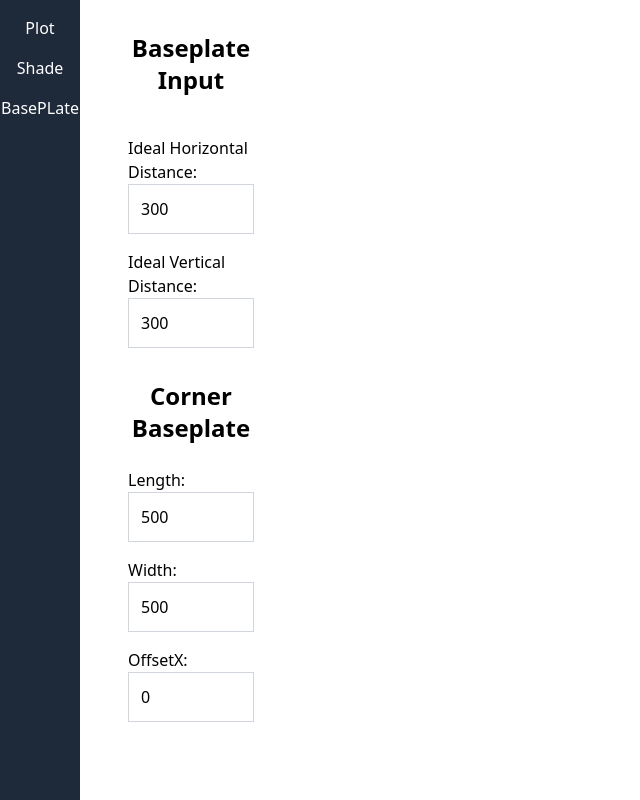
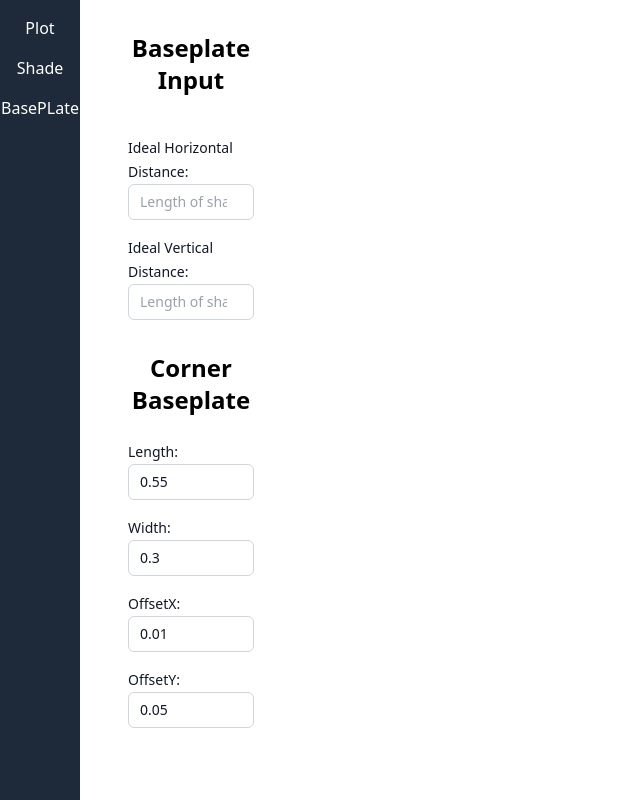
Before and after one commit to RishiDhimmar/shed-frontend, a React (Vite) app: page / in a window 1280 px wide. Both pictures are taken after a click on the button "BasePLate". Shown: the whole page, without its empty margins (0-640 px from the left). Built offline with nearby package versions, Linux system fonts and the light colour scheme.

Commit message:
cornerplates added

```diff
--- a/src/components/threeenv/Helpers/BaseplateDimensions.tsx
+++ b/src/components/threeenv/Helpers/BaseplateDimensions.tsx
@@ -4,7 +4,7 @@ import baseplateStore from "../../../stores/BasePlateStore";
 import { observer } from "mobx-react-lite";
 
 const BaseplateDimensions = observer(({ type }: any)  => {
-  const config = baseplateStore.config.baseplateDimensions[type];
+  const config = baseplateStore.config[type]
   return (
     <>
       <InputNumber
--- a/src/components/threeenv/Helpers/InputNumber.tsx
+++ b/src/components/threeenv/Helpers/InputNumber.tsx
@@ -1,14 +1,15 @@
 function InputNumber({ label, value, onChange }: any) {
   return (
     <>
-      <div className="mb-4 flex-col">
-        <label>{label}</label>
+      <div className="mb-4 flex-col gap-4">
+        <label className="block text-sm/6 font-medium text-gray-900">{label}</label>
         <input
           type="number"
           placeholder="Length of shade (in meters)"
-          value={value }
+          value={value}
+          step={0.01}
           onChange={(e) => onChange(Number(e.target.value))}
-          className="w-full p-3  border border-gray-300 focus:outline-none focus:ring-2 focus:ring-blue-400"
+          className="block w-full rounded-md bg-white px-3 py-1.5 text-base text-gray-900 outline-1 -outline-offset-1 outline-gray-300 placeholder:text-gray-400 focus:outline-2 focus:-outline-offset-2 focus:outline-indigo-600 sm:text-sm/6"
         />
       </div>
     </>
--- /dev/null
+++ b/src/components/threeenv/setUp/BasePlateVisualizer.tsx
@@ -0,0 +1,25 @@
+import React, { useEffect } from "react";
+import { observer } from "mobx-react-lite";
+import { Line } from "@react-three/drei";
+import baseplateStore from "../../../stores/BasePlateStore";
+import { getClosedPoints } from "../../../utils/geometryUtils";
+
+const BasePlateVisualizer = observer(() => {
+  useEffect(() => {
+    baseplateStore.generateCornerPlatePoints();
+  }, []);
+
+  return (
+    <>
+      {baseplateStore.basePlates.map((baseplate) => (
+        <Line
+          points={getClosedPoints(baseplate.points)}
+          color="blue"
+          key={baseplate.id}
+        />
+      ))}
+    </>
+  );
+});
+
+export default BasePlateVisualizer;
--- a/src/components/threeenv/setUp/ShadeVisualizer.tsx
+++ b/src/components/threeenv/setUp/ShadeVisualizer.tsx
@@ -3,6 +3,8 @@ import { Line } from "@react-three/drei";
 import { observer } from "mobx-react-lite";
 import { getClosedPoints } from "../../../utils/geometryUtils";
 import wallStore from "../../../stores/WallStore";
+import baseplateStore from "../../../stores/BasePlateStore";
+import BasePlateVisualizer from "./BasePlateVisualizer";
 
 const ShadeVisualizer = observer(() => {
   return (
@@ -22,6 +24,8 @@ const ShadeVisualizer = observer(() => {
           />
         </>
       )}
+
+      <BasePlateVisualizer />
     </>
   );
 });
--- a/src/stores/BasePlateStore.tsx
+++ b/src/stores/BasePlateStore.tsx
@@ -1,86 +1,129 @@
-import { makeAutoObservable } from "mobx";
+import { makeAutoObservable, observable, action, runInAction } from "mobx";
+import wallStore from "./WallStore";
+import { getRectanglePoints } from "../utils/geometryUtils";
 
-type BaseplateType = "corner" | "horizontal" | "vertical";
+export type BaseplateType = "corner" | "horizontal" | "vertical";
 
 interface Baseplate {
   id: string;
+  x: number;
+  y: number;
   type: BaseplateType;
+  points: number[][]; // Shape points
+}
+
+interface BaseplateConfig {
   width: number;
   length: number;
-  offsetX: number;
-  offsetY: number;
+  offsetX?: number;
+  offsetY?: number;
 }
 
 class BaseplateStore {
-  config = {
-    idealHorizontalDistance: 300,
-    idealVerticalDistance: 300,
-    baseplateDimensions: {
-      corner: { width: 500, length: 500, offsetX: 0, offsetY: 0 },
-      horizontal: { width: 1000, length: 200, offsetX: 0 },
-      vertical: { width: 200, length: 1000, offsetY: 0 },
-    },
-  };
+  config: Record<BaseplateType, BaseplateConfig> = observable({
+    corner: { width: 0.3, length: 0.55, offsetX: 0.01, offsetY: 0.05 },
+    horizontal: { width: 0.3, length: 0.55, offsetX: 0.01, offsetY: 0 },
+    vertical: { width: 0.25, length: 0.3, offsetX: 0, offsetY: 0.01 },
+  });
 
   basePlates: Baseplate[] = [];
 
   constructor() {
-    makeAutoObservable(this);
+    makeAutoObservable(this, {
+      setLength: action,
+      setWidth: action,
+      setOffsetX: action,
+      setOffsetY: action,
+      generateCornerPlateCenters: action,
+      generateCornerPlatePoints: action,
+    });
   }
 
   setLength(type: BaseplateType, newLength: number) {
-    console.log(type, newLength);
-    this.config = {
-      ...this.config,
-      baseplateDimensions: {
-        ...this.config.baseplateDimensions,
-        [type]: { ...this.config.baseplateDimensions[type], length: newLength },
-      },
-    };
+    runInAction(() => {
+      this.config[type].length = newLength;
+      this.generateCornerPlatePoints();
+    });
   }
 
   setWidth(type: BaseplateType, newWidth: number) {
-    this.config = {
-      ...this.config,
-      baseplateDimensions: {
-        ...this.config.baseplateDimensions,
-        [type]: { ...this.config.baseplateDimensions[type], width: newWidth },
-      },
-    };
+    runInAction(() => {
+      this.config[type].width = newWidth;
+      this.generateCornerPlatePoints();
+    });
   }
 
   setOffsetX(type: BaseplateType, newOffsetX: number) {
-    this.config = {
-      ...this.config,
-      baseplateDimensions: {
-        ...this.config.baseplateDimensions,
-        [type]: {
-          ...this.config.baseplateDimensions[type],
-          offsetX: newOffsetX,
-        },
-      },
-    };
+    runInAction(() => {
+      if (this.config[type].offsetX !== undefined) {
+        this.config[type].offsetX = newOffsetX;
+        this.generateCornerPlatePoints();
+      }
+    });
   }
 
   setOffsetY(type: BaseplateType, newOffsetY: number) {
-    this.config = {
-      ...this.config,
-      baseplateDimensions: {
-        ...this.config.baseplateDimensions,
-        [type]: {
-          ...this.config.baseplateDimensions[type],
-          offsetY: newOffsetY,
-        },
-      },
-    };
+    runInAction(() => {
+      if (this.config[type].offsetY !== undefined) {
+        this.config[type].offsetY = newOffsetY;
+        this.generateCornerPlatePoints();
+      }
+    });
   }
 
-  setIdealHorizontalDistance(newLength: number) {
-    this.config = { ...this.config, idealHorizontalDistance: newLength };
+  generateCornerPlateCenters() {
+    const corners = wallStore.internalWallPoints;
+    if (corners.length !== 4) return;
+
+    const [bottomLeft, bottomRight, topRight, topLeft] = corners;
+    const cornerConfig = this.config.corner;
+
+    runInAction(() => {
+      this.basePlates = [
+        {
+          id: "corner-top-left",
+          type: "corner",
+          x: topLeft[0] + cornerConfig.length / 2 + (cornerConfig.offsetX || 0),
+          y: topLeft[1] - cornerConfig.width / 2 - (cornerConfig.offsetY || 0),
+          points: [],
+        },
+        {
+          id: "corner-top-right",
+          type: "corner",
+          x: topRight[0] - cornerConfig.length / 2 - (cornerConfig.offsetX || 0),
+          y: topRight[1] - cornerConfig.width / 2 - (cornerConfig.offsetY || 0),
+          points: [],
+        },
+        {
+          id: "corner-bottom-right",
+          type: "corner",
+          x: bottomRight[0] - cornerConfig.length / 2 - (cornerConfig.offsetX || 0),
+          y: bottomRight[1] + cornerConfig.width / 2 + (cornerConfig.offsetY || 0),
+          points: [],
+        },
+        {
+          id: "corner-bottom-left",
+          type: "corner",
+          x: bottomLeft[0] + cornerConfig.length / 2 + (cornerConfig.offsetX || 0),
+          y: bottomLeft[1] + cornerConfig.width / 2 + (cornerConfig.offsetY || 0),
+          points: [],
+        },
+      ];
+    });
   }
 
-  setIdealVerticalDistance(newLength: number) {
-    this.config = { ...this.config, idealVerticalDistance: newLength };
+  generateCornerPlatePoints() {
+    this.generateCornerPlateCenters();
+    runInAction(() => {
+      this.basePlates = this.basePlates.map((plate) => {
+        const config = this.config[plate.type];
+        const points = getRectanglePoints(config.length, config.width, [
+          plate.x,
+          plate.y,
+        ]);
+        return { ...plate, points };
+      });
+    });
   }
 }
 
--- a/src/stores/BasePlotStore.ts
+++ b/src/stores/BasePlotStore.ts
@@ -34,7 +34,7 @@ export class BasePlotStore {
 
   updatePointsIfValid() {
     if (this.width && this.height) {
-      this.points = getRectanglePoints(this.width, this.height);
+      this.points = getRectanglePoints(this.width, this.height, [0, 0]);
     }
   }
 }
--- a/src/stores/WallStore.ts
+++ b/src/stores/WallStore.ts
@@ -38,7 +38,7 @@ export class WallStore {
   }
 
   updateWallPoints() {
-    this.externalWallPoints = getRectanglePoints(this.width, this.height);
+    this.externalWallPoints = getRectanglePoints(this.width, this.height, [0, 0]);
     this.internalWallPoints = getInternalWallPoints(
       this.width,
       this.height,
--- a/src/utils/GeometryUtils.ts
+++ b/src/utils/GeometryUtils.ts
@@ -5,13 +5,18 @@ export interface Point {
 
 export const getRectanglePoints = (
   length: number,
-  width: number
-): number[][] => [
-  [-length / 2, -width / 2],
-  [length / 2, -width / 2],
-  [length / 2, width / 2],
-  [-length / 2, width / 2],
-];
+  width: number,
+  center: [number, number] = [0, 0]
+): number[][] => {
+  const [cx, cy] = center;
+  return [
+    [cx - length / 2, cy - width / 2],
+    [cx + length / 2, cy - width / 2],
+    [cx + length / 2, cy + width / 2],
+    [cx - length / 2, cy + width / 2],
+  ];
+};
+
 
 export const getClosedPoints = (points: number[][] = []): number[][] => {
   if (!Array.isArray(points) || points.length === 0) return [];
@@ -31,6 +36,6 @@ export const getInternalWallPoints = (
   const internalLength = length - 2 * wallThickness;
   const internalWidth = width - 2 * wallThickness;
   return internalLength > 0 && internalWidth > 0
-    ? getRectanglePoints(internalLength, internalWidth)
+    ? getRectanglePoints(internalLength, internalWidth, [0, 0])
     : [];
 };
```
